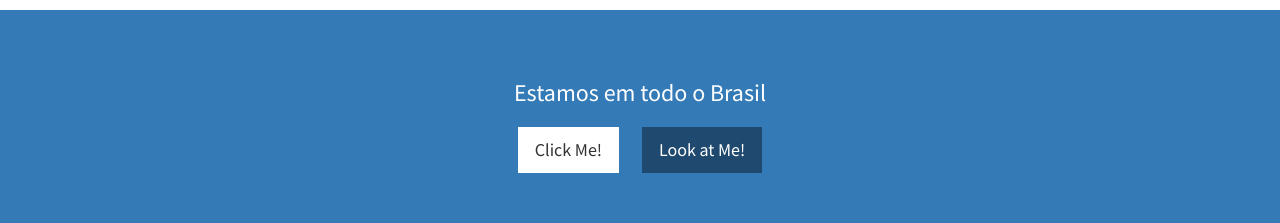
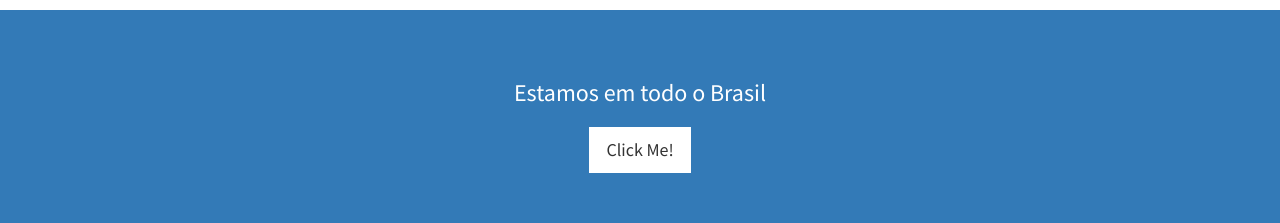
Before and after one commit to marcospguedes/curso, a plain HTML site: page index.html in a window 1280 px wide. Shown: the part 2000-2223 px from the top of the page. Drawn offline with Linux system fonts and the light colour scheme.

Commit message:
versao 2
versão 2

```diff
--- a/index.html
+++ b/index.html
@@ -235,7 +235,7 @@
                 <div class="col-lg-12 text-center">
                     <h3>Estamos em todo o Brasil</h3>
                     <a href="#" class="btn btn-lg btn-light">Click Me!</a>
-                    <a href="#" class="btn btn-lg btn-dark">Look at Me!</a>
+
                 </div>
             </div>
         </div>
```
